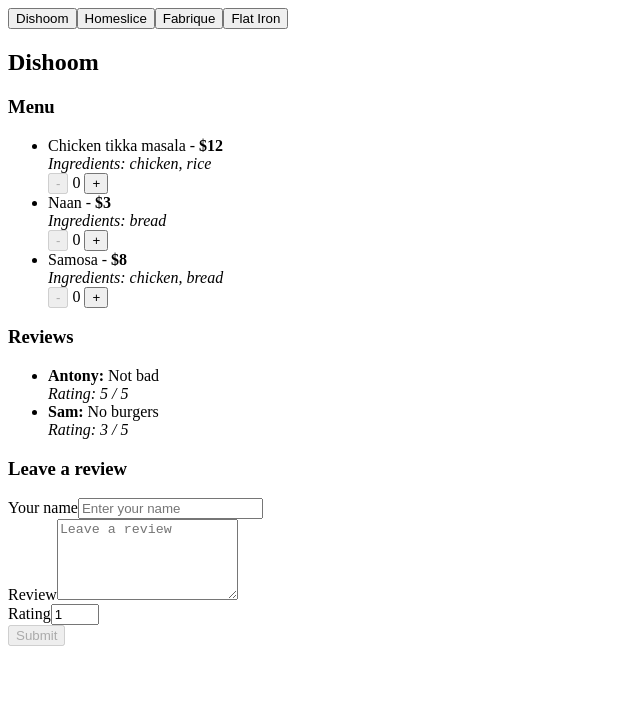
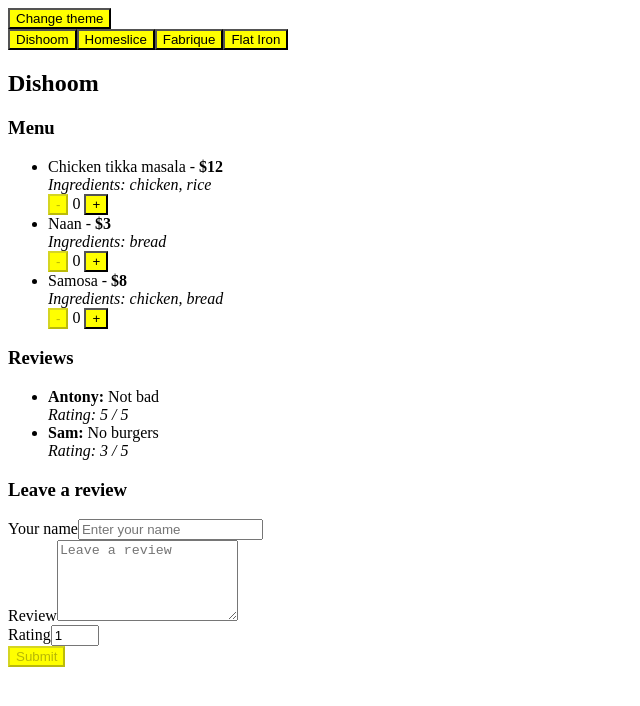
Before and after one commit to RedtigerAV/learnjs-react-course, a React (Vite) app: page / in a window 1280 px wide. Shown: the top 706 px of the page, without its empty margins (0-640 px from the left). Built offline with nearby package versions, Linux system fonts and the light colour scheme.

Commit message:
Added theme toggle

```diff
--- a/src/components/Button/component.jsx
+++ b/src/components/Button/component.jsx
@@ -1,3 +1,6 @@
+import classNames from 'classnames';
+import styles from './style.module.scss';
+
 export const Button = ({ title, disabled, onClick, type = 'button' }) => {
-    return <button type={type} disabled={disabled} onClick={onClick}>{title}</button>
+    return <button className={classNames(styles.button)} type={type} disabled={disabled} onClick={onClick}>{title}</button>
 }
--- /dev/null
+++ b/src/components/Button/style.module.scss
@@ -0,0 +1,3 @@
+.button {
+    background-color: var(--element-color-primary);
+}
--- /dev/null
+++ b/src/contexts/Theme.jsx
@@ -0,0 +1,10 @@
+import React from 'react';
+import { useState } from 'react';
+
+export const ThemeContext = React.createContext();
+
+export const ThemeProvider = ({ children }) => {
+    const [theme, setTheme] = useState('light');
+
+    return <ThemeContext.Provider value={{ theme, setTheme }}>{children}</ThemeContext.Provider>;
+}
--- a/src/main.jsx
+++ b/src/main.jsx
@@ -1,7 +1,15 @@
 import ReactDOM from 'react-dom/client'
 import { Restaurants } from './pages/Restaurants/component';
+import { ThemeProvider } from './contexts/Theme';
+
+import './styles/light-theme.scss';
+import './styles/dark-theme.scss';
 
 const rootElement = document.getElementById('root');
 const root = ReactDOM.createRoot(rootElement);
 
-root.render(<Restaurants />);
+root.render(
+    <ThemeProvider>
+        <Restaurants />
+    </ThemeProvider>
+);
--- a/src/pages/Restaurants/component.jsx
+++ b/src/pages/Restaurants/component.jsx
@@ -2,12 +2,18 @@
 import { restaurants } from './../../constants/mock';
 import { Restaurant } from '../../components/Restaurant/component';
 import { RestaurantTabs } from '../../components/RestaurantTabs/component';
+import { ThemeContext } from '../../contexts/Theme';
+import { useContext } from 'react';
+import { Button } from '../../components/Button/component';
 
 export const Restaurants = () => {
     const [activeRestaurantIndex, setActiveRestaurantIndex] = useState(0);
+    const { theme, setTheme } = useContext(ThemeContext);
 
     return (
-        <div>
+        <div data-theme={theme}>
+            <Button title="Change theme" onClick={() => setTheme(theme === 'light' ? 'dark' : 'light')} />
+
             <RestaurantTabs restaurants={restaurants} onSelectRestaurant={setActiveRestaurantIndex} />
 
             <Restaurant restaurant={restaurants[activeRestaurantIndex]} />
--- /dev/null
+++ b/src/styles/dark-theme.scss
@@ -0,0 +1,3 @@
+[data-theme='dark'] {
+    --element-color-primary: darkgreen;
+}
--- /dev/null
+++ b/src/styles/light-theme.scss
@@ -0,0 +1,3 @@
+[data-theme='light'] {
+    --element-color-primary: yellow;
+}
```
